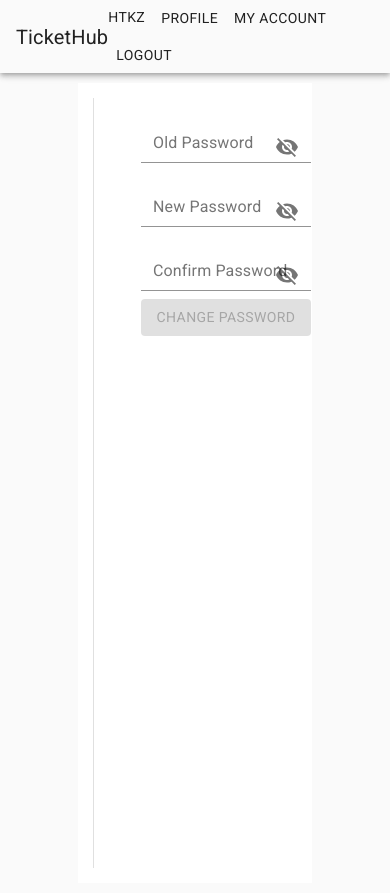
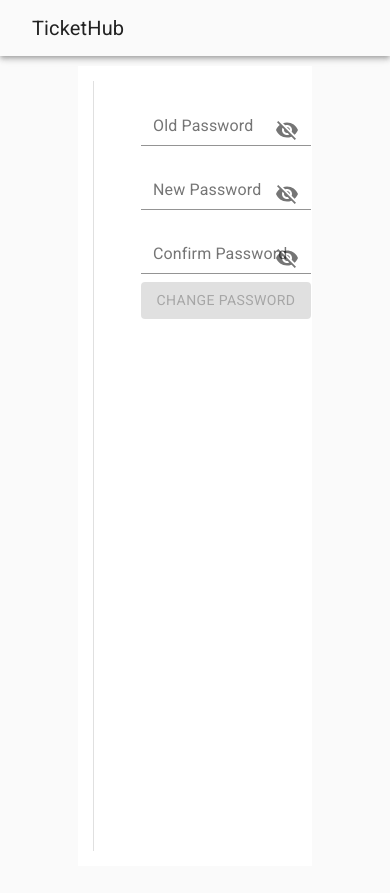
Before and after one commit to htkz/TicketHub, a React (Create React App) app: page /user in a window 390 px wide. Built offline with nearby package versions, Linux system fonts and the light colour scheme.

Commit message:
Header from mobile

```diff
--- /dev/null
+++ b/src/components/Drawer/Drawer.js
@@ -0,0 +1,65 @@
+import React from 'react';
+import clsx from 'clsx';
+import { makeStyles } from '@material-ui/core/styles';
+import SwipeableDrawer from '@material-ui/core/SwipeableDrawer';
+import Button from '@material-ui/core/Button';
+import List from '@material-ui/core/List';
+import ListItem from '@material-ui/core/ListItem';
+import ListItemText from '@material-ui/core/ListItemText';
+import SettingsIcon from '@material-ui/icons/Settings';
+import { IconButton } from '@material-ui/core';
+
+const useStyles = makeStyles({
+    list: {
+        width: 250,
+    },
+    fullList: {
+        width: 'auto',
+    },
+});
+
+export default function SwipeableTemporaryDrawer() {
+    const classes = useStyles();
+    const [state, setState] = React.useState({ left: false });
+
+    const toggleDrawer = (anchor, open) => (event) => {
+        setState({ ...state, [anchor]: open });
+    };
+
+    const list = (anchor) => (
+        <div
+            className={clsx(classes.list, {
+                [classes.fullList]: anchor === 'top' || anchor === 'bottom',
+            })}
+            role='presentation'
+            onClick={toggleDrawer(anchor, false)}
+        >
+            <List>
+                {['Inbox', 'Starred', 'Send email', 'Drafts'].map((text) => (
+                    <ListItem button key={text}>
+                        <ListItemText primary={text} />
+                    </ListItem>
+                ))}
+            </List>
+        </div>
+    );
+
+    const anchor = 'left';
+
+    return (
+        <React.Fragment key={anchor}>
+            <IconButton>
+                <SettingsIcon onClick={toggleDrawer(anchor, true)} />
+            </IconButton>
+            {/* <Button onClick={toggleDrawer(anchor, true)}></Button> */}
+            <SwipeableDrawer
+                anchor={anchor}
+                open={state[anchor]}
+                onClose={toggleDrawer(anchor, false)}
+                onOpen={toggleDrawer(anchor, true)}
+            >
+                {list(anchor)}
+            </SwipeableDrawer>
+        </React.Fragment>
+    );
+}
--- a/src/components/Header/Header.js
+++ b/src/components/Header/Header.js
@@ -4,6 +4,9 @@ import Toolbar from '@material-ui/core/Toolbar';
 import Typography from '@material-ui/core/Typography';
 import Button from '@material-ui/core/Button';
 import { makeStyles } from '@material-ui/core/styles';
+import Grid from '@material-ui/core/Grid';
+import Hidden from '@material-ui/core/Hidden';
+import Drawer from '../Drawer/Drawer';
 
 const useStyles = makeStyles((theme) => ({
     root: {
@@ -13,6 +16,7 @@ const useStyles = makeStyles((theme) => ({
         marginRight: theme.spacing(1),
     },
     title: {
+        marginLeft: theme.spacing(2),
         flexGrow: 1,
     },
     link: {
@@ -22,24 +26,43 @@ const useStyles = makeStyles((theme) => ({
 
 const Header = (props) => {
     const classes = useStyles();
+    let navBar = null;
+    if (props.isVisitor) {
+        navBar = (
+            <React.Fragment>
+                <Typography variant='button' className={classes.userName}>
+                    Visitor
+                </Typography>
+                <Button color='inherit'>Login</Button>
+            </React.Fragment>
+        );
+    }
+    if (props.isUser) {
+        navBar = (
+            <React.Fragment>
+                <Hidden xsDown>
+                    <Typography variant='button' className={classes.userName}>
+                        Htkz
+                    </Typography>
+                    <Button color='inherit'>Profile</Button>
+                    <Button color='inherit'>My Account</Button>
+                    <Button color='inherit'>Logout</Button>
+                </Hidden>
+                <Hidden smUp>
+                    <Drawer />
+                </Hidden>
+            </React.Fragment>
+        );
+    }
+
     return (
         <div className={classes.root}>
-            <AppBar position="static" color="transparent">
+            <AppBar position='static' color='transparent'>
                 <Toolbar>
-                    <Typography variant="h6" className={classes.title}>
+                    <Typography variant='h6' className={classes.title}>
                         TicketHub
                     </Typography>
-                    <div>
-                        <Typography
-                            variant="button"
-                            className={classes.userName}
-                        >
-                            Htkz
-                        </Typography>
-                        <Button color="inherit">Profile</Button>
-                        <Button color="inherit">My Account</Button>
-                        <Button color="inherit">Logout</Button>
-                    </div>
+                    {navBar}
                 </Toolbar>
             </AppBar>
         </div>
--- a/src/containers/Main/Main.js
+++ b/src/containers/Main/Main.js
@@ -4,7 +4,7 @@ import Header from '../../components/Header/Header';
 const main = (props) => {
     return (
         <React.Fragment>
-            <Header />
+            <Header isUser />
         </React.Fragment>
     )
 };
--- a/src/containers/Visitor/Visitor.js
+++ b/src/containers/Visitor/Visitor.js
@@ -1,11 +1,12 @@
 import React from 'react';
 import Header from '../../components/Header/Header';
 import FilterBar from '../../components/FilterBar/FilterBar';
+import Drawer from '../../components/Drawer/Drawer';
 
 const visitor = (props) => {
     return (
         <React.Fragment>
-            <Header />
+            <Header isVisitor />
             <FilterBar />
         </React.Fragment>
     );
```
